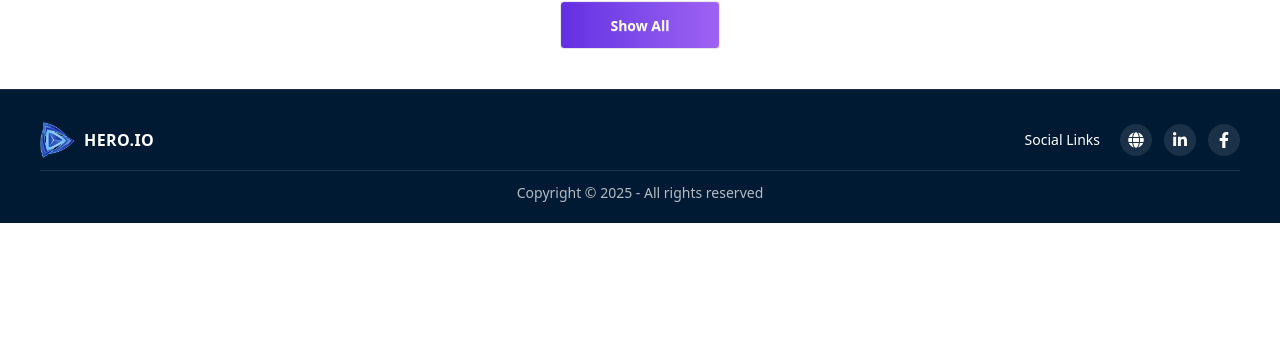
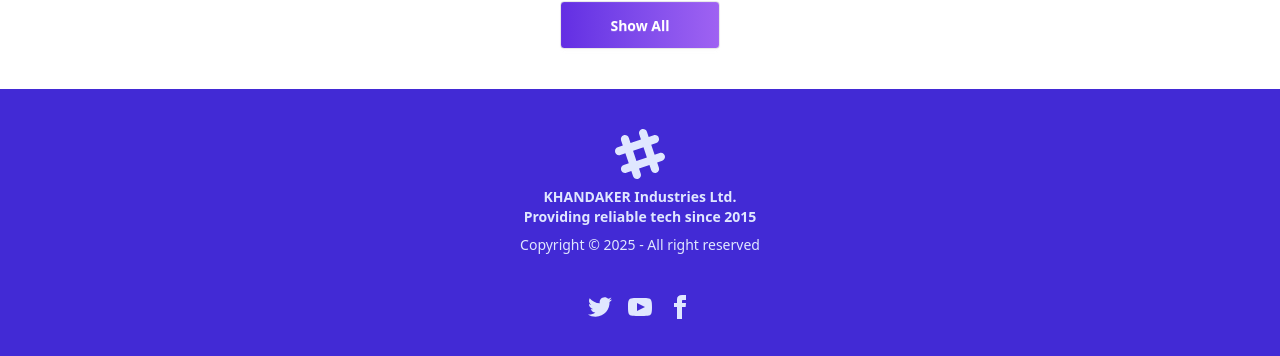
Before and after one commit to rabbi007/B-12-A08-Hero-Apps, a React (Vite) app: page / in a window 1280 px wide. Shown: the part 2052-2408 px from the top of the page. Before the commit the page ends 2275 px from the top, so only its background shows below. Built offline with nearby package versions, Linux system fonts and the light colour scheme.

Commit message:
Updated Footer section and fix few errors

```diff
--- a/index.html
+++ b/index.html
@@ -4,7 +4,7 @@
     <meta charset="UTF-8" />
     <link rel="icon" type="image/svg+xml" href="/vite.svg" />
     <meta name="viewport" content="width=device-width, initial-scale=1.0" />
-    <title>b12-assignment-8</title>
+    <title>B12-A08-Hero-Apps-By-Rabbi</title>
   </head>
   <body>
     <div id="root"></div>
--- a/src/Componants/Footer.jsx
+++ b/src/Componants/Footer.jsx
@@ -1,47 +1,67 @@
+import React from "react";
 
-import React from "react";
-import { FaFacebookF, FaLinkedinIn, FaGlobe } from "react-icons/fa";
-import footerImg from "../assets/logo.png";
 const Footer = () => {
   return (
-    <footer className="bg-[#001a33] text-white px-10 py-5 flex flex-col items-center border-t border-white/10">
-      {/* Top Section */}
-      <div className="w-full flex justify-between items-center border-b border-white/10 pb-3 mt-3">
-        {/* Left: Logo and Name */}
-        <div className="flex items-center gap-2">
-          <img src={footerImg} alt="Logo" className="w-9 h-9 object-contain" />
-          <span className="font-semibold tracking-wide">HERO.IO</span>
-        </div>
-
-        {/* Right: Social Links */}
-        <div className="flex items-center gap-3">
-          <p className="text-sm font-medium mr-2">Social Links</p>
-          <a
-            href="#"
-            className="w-8 h-8 flex items-center justify-center rounded-full bg-white/10 hover:bg-white/20 transition"
+    <div>
+      <footer className="footer footer-horizontal footer-center bg-primary text-primary-content p-10">
+        <aside>
+          <svg
+            width="50"
+            height="50"
+            viewBox="0 0 24 24"
+            xmlns="http://www.w3.org/2000/svg"
+            fillRule="evenodd"
+            clipRule="evenodd"
+            className="inline-block fill-current"
           >
-            <FaGlobe />
+            <path d="M22.672 15.226l-2.432.811.841 2.515c.33 1.019-.209 2.127-1.23 2.456-1.15.325-2.148-.321-2.463-1.226l-.84-2.518-5.013 1.677.84 2.517c.391 1.203-.434 2.542-1.831 2.542-.88 0-1.601-.564-1.86-1.314l-.842-2.516-2.431.809c-1.135.328-2.145-.317-2.463-1.229-.329-1.018.211-2.127 1.231-2.456l2.432-.809-1.621-4.823-2.432.808c-1.355.384-2.558-.59-2.558-1.839 0-.817.509-1.582 1.327-1.846l2.433-.809-.842-2.515c-.33-1.02.211-2.129 1.232-2.458 1.02-.329 2.13.209 2.461 1.229l.842 2.515 5.011-1.677-.839-2.517c-.403-1.238.484-2.553 1.843-2.553.819 0 1.585.509 1.85 1.326l.841 2.517 2.431-.81c1.02-.33 2.131.211 2.461 1.229.332 1.018-.21 2.126-1.23 2.456l-2.433.809 1.622 4.823 2.433-.809c1.242-.401 2.557.484 2.557 1.838 0 .819-.51 1.583-1.328 1.847m-8.992-6.428l-5.01 1.675 1.619 4.828 5.011-1.674-1.62-4.829z"></path>
+          </svg>
+          <p className="font-bold">
+            KHANDAKER Industries Ltd.
+            <br />
+            Providing reliable tech since 2015
+          </p>
+          <p>Copyright © {new Date().getFullYear()} - All right reserved</p>
+        </aside>
+        <nav>
+          <div className="grid grid-flow-col gap-4">
+            <a>
+              <svg
+                xmlns="http://www.w3.org/2000/svg"
+                width="24"
+                height="24"
+                viewBox="0 0 24 24"
+                className="fill-current"
+              >
+                <path d="M24 4.557c-.883.392-1.832.656-2.828.775 1.017-.609 1.798-1.574 2.165-2.724-.951.564-2.005.974-3.127 1.195-.897-.957-2.178-1.555-3.594-1.555-3.179 0-5.515 2.966-4.797 6.045-4.091-.205-7.719-2.165-10.148-5.144-1.29 2.213-.669 5.108 1.523 6.574-.806-.026-1.566-.247-2.229-.616-.054 2.281 1.581 4.415 3.949 4.89-.693.188-1.452.232-2.224.084.626 1.956 2.444 3.379 4.6 3.419-2.07 1.623-4.678 2.348-7.29 2.04 2.179 1.397 4.768 2.212 7.548 2.212 9.142 0 14.307-7.721 13.995-14.646.962-.695 1.797-1.562 2.457-2.549z"></path>
+              </svg>
             </a>
-          <a
-            href="#"
-            className="w-8 h-8 flex items-center justify-center rounded-full bg-white/10 hover:bg-white/20 transition"
+            <a>
+              <svg
+                xmlns="http://www.w3.org/2000/svg"
+                width="24"
+                height="24"
+                viewBox="0 0 24 24"
+                className="fill-current"
               >
-            <FaLinkedinIn />
+                <path d="M19.615 3.184c-3.604-.246-11.631-.245-15.23 0-3.897.266-4.356 2.62-4.385 8.816.029 6.185.484 8.549 4.385 8.816 3.6.245 11.626.246 15.23 0 3.897-.266 4.356-2.62 4.385-8.816-.029-6.185-.484-8.549-4.385-8.816zm-10.615 12.816v-8l8 3.993-8 4.007z"></path>
+              </svg>
             </a>
-          <a
-            href="#"
-            className="w-8 h-8 flex items-center justify-center rounded-full bg-white/10 hover:bg-white/20 transition"
+            <a>
+              <svg
+                xmlns="http://www.w3.org/2000/svg"
+                width="24"
+                height="24"
+                viewBox="0 0 24 24"
+                className="fill-current"
               >
-            <FaFacebookF />
+                <path d="M9 8h-3v4h3v12h5v-12h3.642l.358-4h-4v-1.667c0-.955.192-1.333 1.115-1.333h2.885v-5h-3.808c-3.596 0-5.192 1.583-5.192 4.615v3.385z"></path>
+              </svg>
             </a>
           </div>
+        </nav>
+      </footer>
     </div>
-
-      {/* Bottom Section */}
-      <p className="text-sm mt-3 opacity-70">
-        Copyright © 2025 - All rights reserved
-      </p>
-    </footer>
   );
 };
 
--- a/src/index.css
+++ b/src/index.css
@@ -1,4 +1,6 @@
 @import "tailwindcss";
+
+/* @plugin "daisyui"; */
 
 @plugin "daisyui" {
   themes: light --default;
```
Also changed, not shown: src/main.jsx (+0 -10 lines), 1 other file (tests, documents, lock files or other folders). Lines whose indentation alone changed are shown as unchanged.
